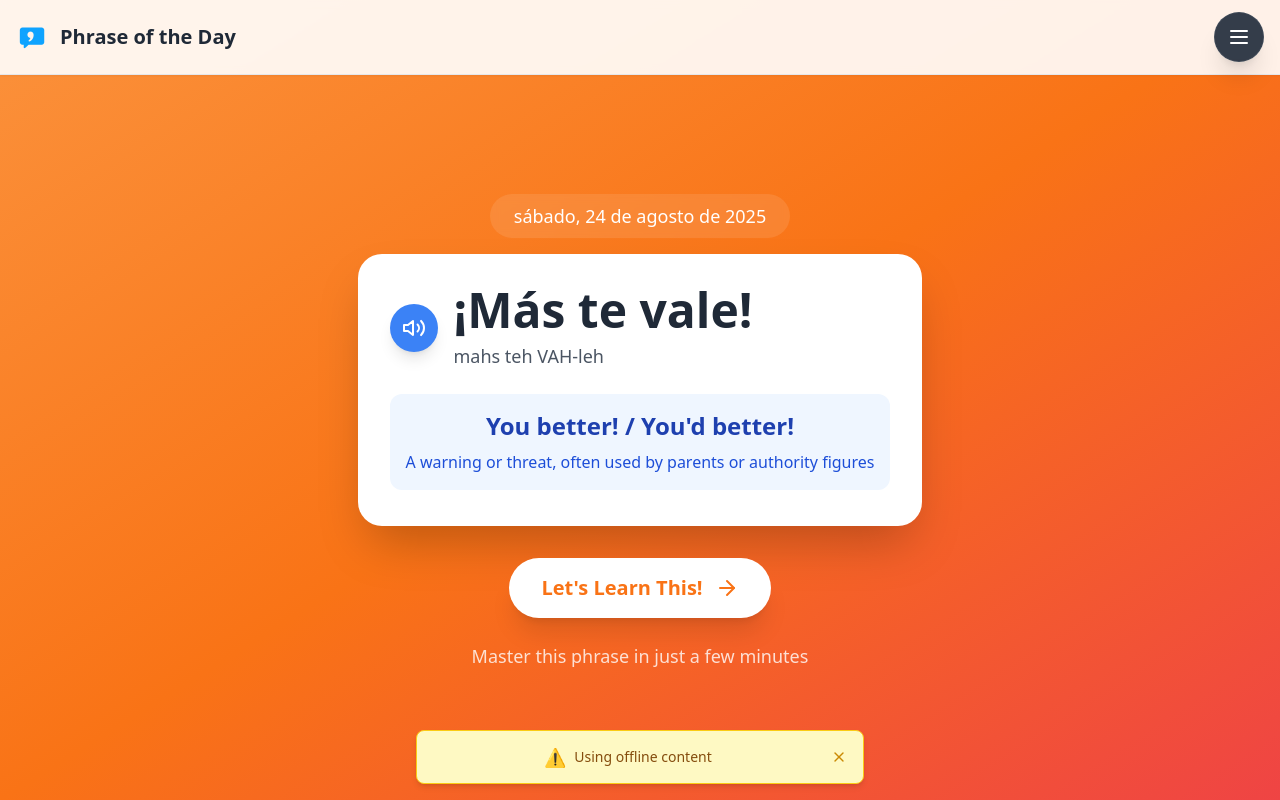
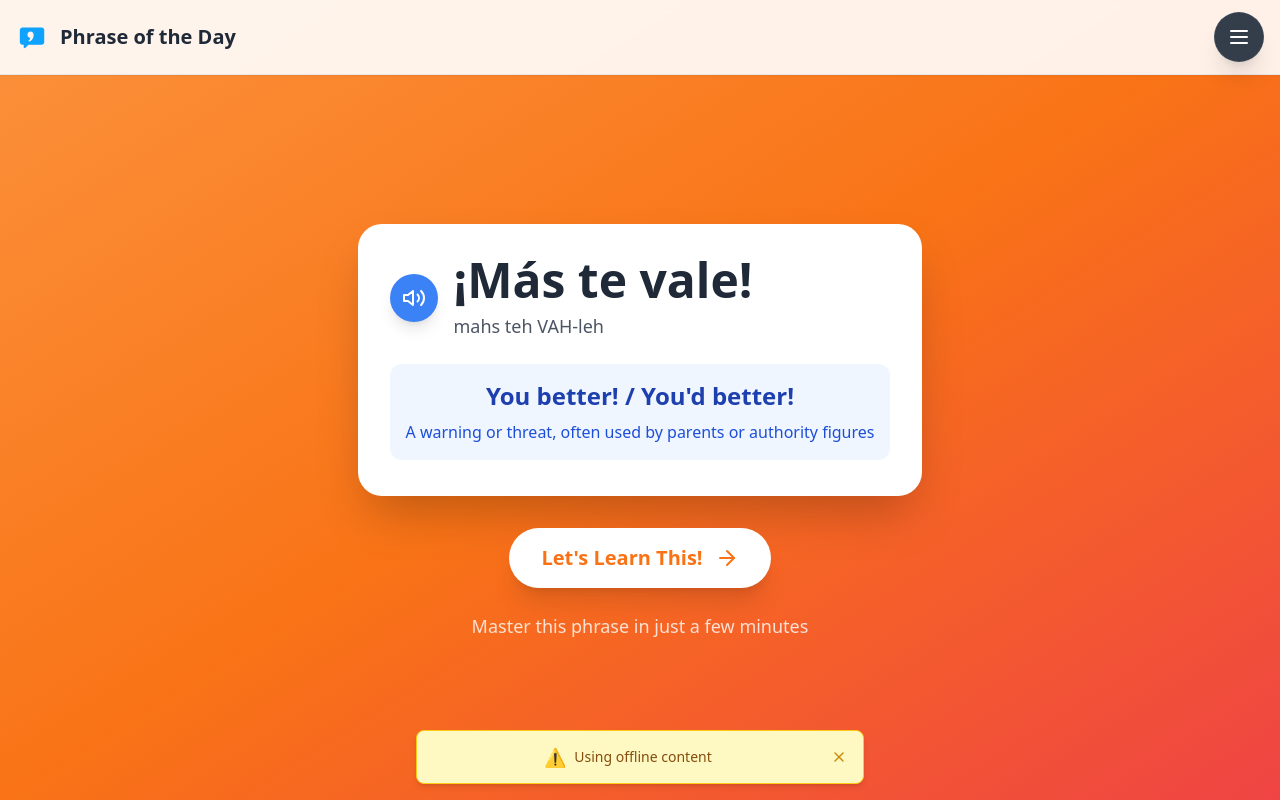
Before and after one commit to stellarmenus-steven/phrase-of-the-day-frontend, a React (Vite) app: page / in a window 1280 px wide. Built offline with nearby package versions, Linux system fonts and the light colour scheme; no server answers.

Commit message:
working on styling

```diff
--- a/src/pages/HomePage.tsx
+++ b/src/pages/HomePage.tsx
@@ -40,9 +40,7 @@ export const HomePage: React.FC<HomePageProps> = ({ phrase, onNext, error }) =>
       )}
 
       <div className="max-w-2xl mx-auto text-center">
-        <div className="bg-white/10 backdrop-blur-sm rounded-full px-6 py-2 mb-4 inline-flex items-center space-x-2">
-          <span className="text-white font-medium text-lg">{phrase.date.spanish}</span>
-        </div>
+
 
         <div className="bg-white rounded-3xl p-8 shadow-2xl mb-8 transform hover:scale-105 transition-all duration-300">
         <div className="flex flex-col items-center text-center mb-6 md:flex-row md:items-center md:text-left">
```
